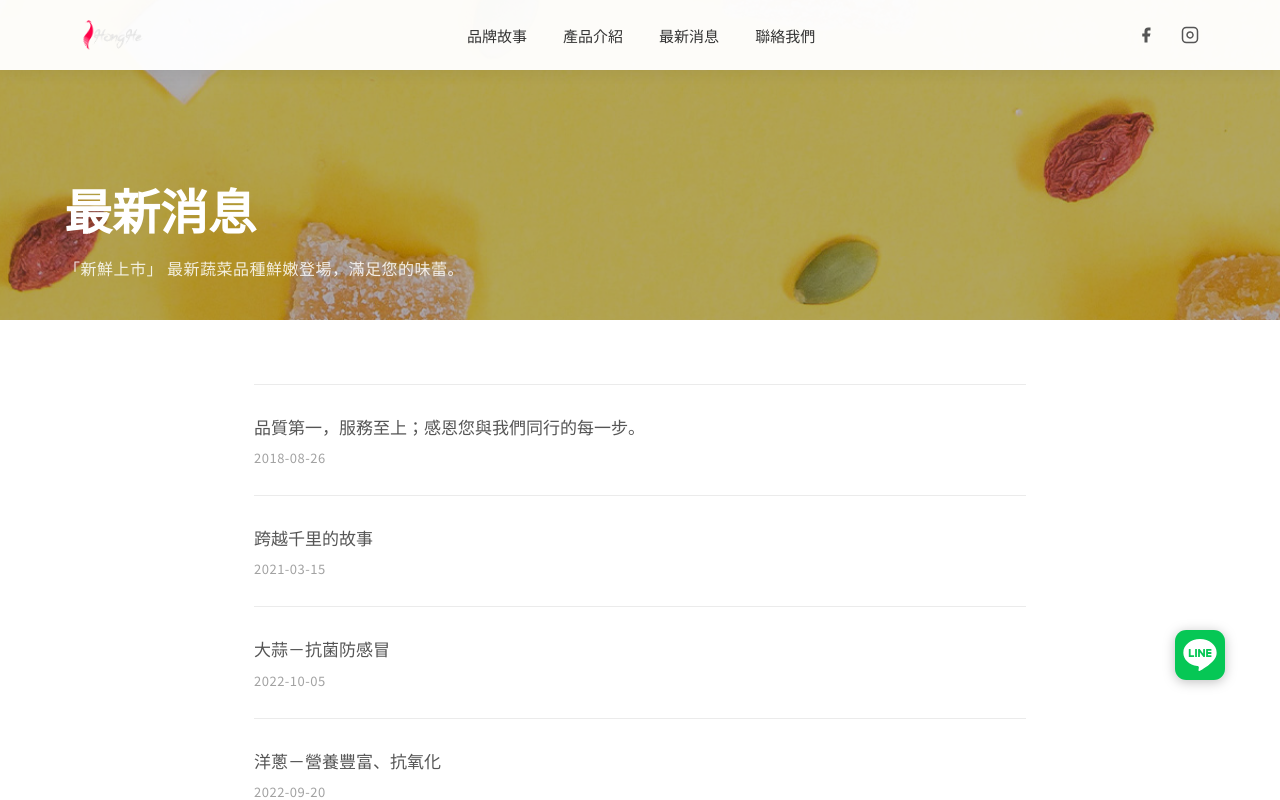
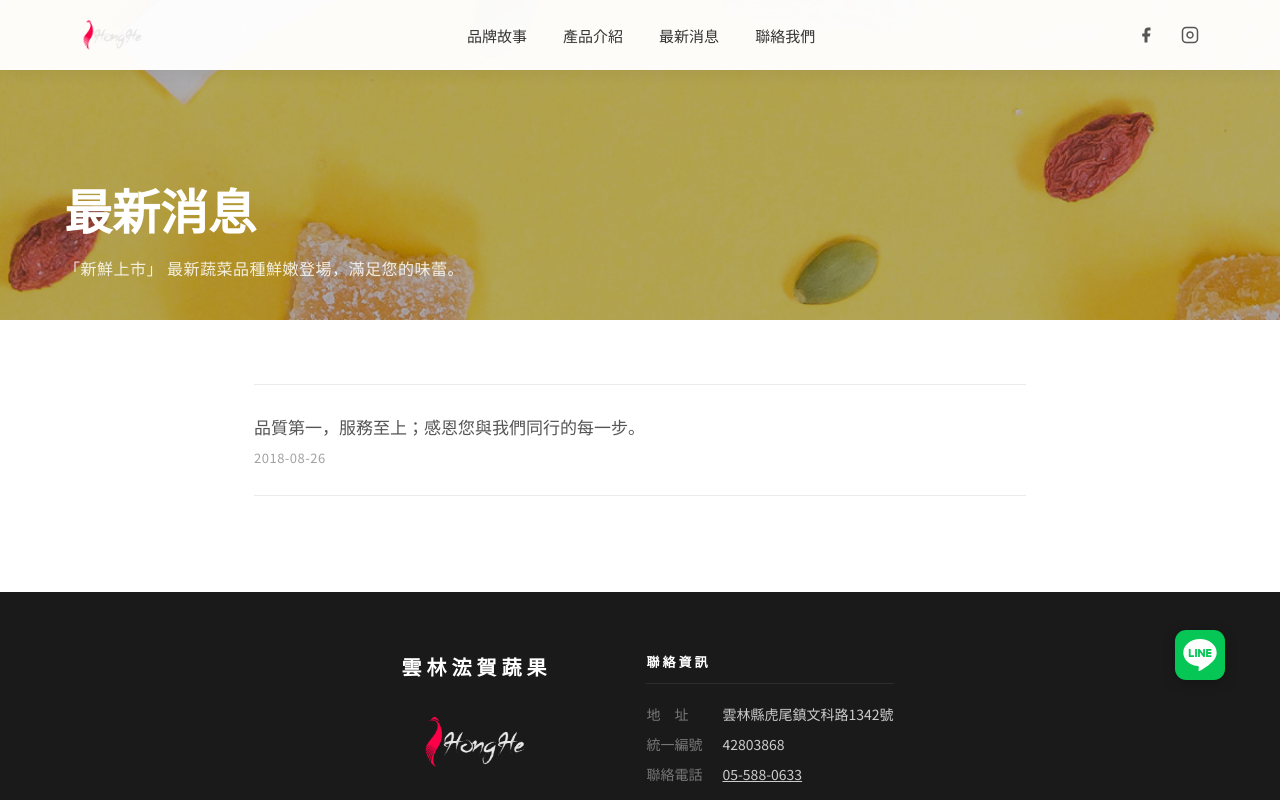
Before and after one commit to dwm331/HongHe, a Nuxt app: page /news in a window 1280 px wide. Shown: the top 800 px of the page. Built offline with nearby package versions, Linux system fonts and the light colour scheme; what vue-fb-customer-chat would draw is missing.

Commit message:
fix: 最新消息頁只顯示正式消息文章，其餘為產品文章

```diff
--- a/assets/data/news.js
+++ b/assets/data/news.js
@@ -4,6 +4,7 @@ const news = [
     title: '品質第一，服務至上；感恩您與我們同行的每一步。',
     date: '2018-08-26',
     img: 'main.jpeg',
+    isNews: true,
     excerpt: '自創立以來，浤賀有限公司始終秉持「品質第一，服務至上」的精神，每一步都感謝您的支持與陪伴。',
     content: [
       '親愛的客戶您好，',
--- a/pages/news/index.vue
+++ b/pages/news/index.vue
@@ -40,7 +40,7 @@ export default {
     return { title: '最新消息 | 浤賀有限公司 HongHe' }
   },
   data () {
-    return { news }
+    return { news: news.filter(n => n.isNews) }
   }
 }
 </script>
```
